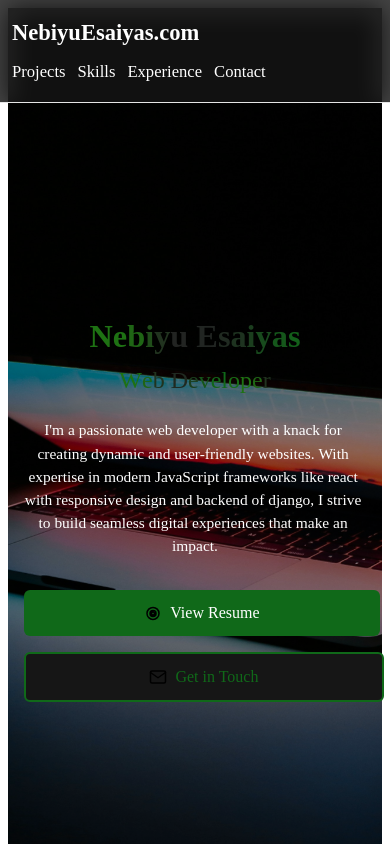
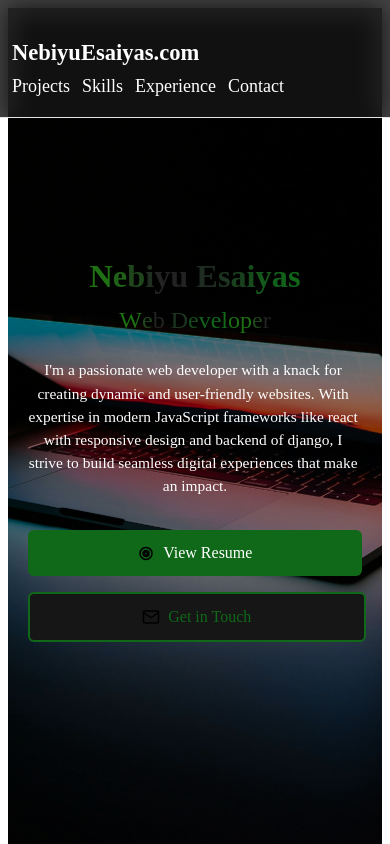
Before and after one commit to nebiyuu1954/My-Portfolio, a React (Vite) app: page / in a window 390 px wide. Shown: the top 844 px of the page. Built offline with nearby package versions, Linux system fonts and the light colour scheme.

Commit message:
updated responsivness

```diff
--- a/package.json
+++ b/package.json
@@ -11,6 +11,7 @@
   },
   "dependencies": {
     "@emailjs/browser": "^4.4.1",
+    "@vercel/analytics": "^1.5.0",
     "formik": "^2.4.6",
     "react": "^19.1.0",
     "react-dom": "^19.1.0",
--- a/src/components/contact/contact.css
+++ b/src/components/contact/contact.css
@@ -194,7 +194,7 @@
 
 @media (max-width: 768px) {
   .contact-section {
-    padding: 150px 0 100px;
+    padding: 140px 0 100px;
   }
 
   .contact-container {
--- a/src/components/header/Header.jsx
+++ b/src/components/header/Header.jsx
@@ -5,7 +5,7 @@ const Header = () => {
   return (
     <header>
       <div className="header-container">
-        <h1 className="logo">NebiyuEsaiyas.com</h1>
+        <h1 className="hlogo">NebiyuEsaiyas.com</h1>
         <nav>
           <a href="#projects">Projects</a>
           <a href="#skills">Skills</a>
--- a/src/components/header/header.css
+++ b/src/components/header/header.css
@@ -21,7 +21,7 @@ header {
   align-items: center;
 }
 
-.logo {
+.hlogo {
   font-size: clamp(20px, 2.5vw + 1rem, 36px);
   font-weight: 700;
   color: #ffffff;
@@ -31,6 +31,7 @@ header {
 nav {
   display: flex;
   gap: 30px;
+  margin-top: 5px;
 }
 
 nav a {
@@ -44,8 +45,8 @@ nav a {
 nav a:hover {
   color: #106919; /* Matches landing, skills, footer */
 }
-
-@media (max-width: 768px) {
+/*
+@media (max-width: 637px) {
   .header-container {
     flex-direction: column;
     align-items: flex-start;
@@ -66,3 +67,78 @@ nav a:hover {
     font-size: clamp(13px, 1.8vw + 0.6rem, 20px);
   }
 }
+
+
+
+@media (max-width: 668px) {
+  .header-container {
+    flex-direction: row;
+    align-items: flex-start;
+    padding: 20px 12px;
+    margin-top: 20px;
+  }
+
+  nav {
+    flex-wrap: wrap;
+    gap: 12px;
+    margin-right: 20px;
+  }
+
+  .logo {
+    font-size: clamp(30px, 2.5vw + 0.8rem, 28px);
+  }
+
+  nav a {
+    font-size: clamp(23px, 1.8vw + 0.6rem, 40px);
+  }
+} */
+
+
+  @media (max-width: 550px) {
+    header
+    .header-container {
+      display: flex;
+      flex-direction: column;
+      align-items: flex-start;
+      padding: 20px 12px;
+    }
+
+    nav {
+      display: flex;
+      flex-direction: row;
+      margin-top: 10px;
+      flex-wrap: wrap;
+      gap: 12px;
+    }
+
+    .hlogo {
+      font-size: clamp(18px, 2.5vw + 0.8rem, 28px);
+    }
+
+    nav a {
+      font-size: clamp(15px, 1.8vw + 0.6rem, 20px);
+    }
+  }
+
+  @media (max-width: 768px) {
+    .header-container {
+      flex-direction: row;
+      align-items: flex-start;
+      padding: 20px 12px;
+      margin-top: 20px;
+    }
+
+    nav {
+      flex-wrap: wrap;
+      gap: 12px;
+      margin-right: 15px;
+    }
+
+    .logo {
+      font-size: clamp(24px, 2.5vw + 0.8rem, 28px);
+    }
+
+    nav a {
+      font-size: clamp(18px, 1.8vw + 0.6rem, 30px);
+    }
+  }
--- a/src/components/landingpage/landingpage.css
+++ b/src/components/landingpage/landingpage.css
@@ -167,11 +167,11 @@
 
 @media (max-width: 768px) {
   .landing-section {
-    padding: 80px 0;
+    padding: 40px 10;
   }
 
   .landing-container {
-    padding: 0 16px;
+    padding: 0 20px;
   }
 
   .landing-content {
@@ -194,7 +194,7 @@
   .landing-buttons {
     flex-direction: column;
     gap: 16px;
-    width: 100%;
+    width: 95%;
   }
 
   .btn {
--- a/src/components/projects/Projects.jsx
+++ b/src/components/projects/Projects.jsx
@@ -7,9 +7,9 @@ const Projects = () => {
     {
       title: 'Telegram Bot Developer (Django) ',
       techStack: ['Django', 'Python','Mongo DB', 'Chapa Api', 'Telegram Api'],
-      githubLink: 'https://github.com/yourusername/ecommerce',
-      liveDemoLink: 'https://ecommerce-demo.com',
-      documentationLink: 'https://github.com/yourusername/ecommerce/blob/main/README.md',
+      githubLink: 'https://github.com/nebiyuu1954',
+      liveDemoLink: ' ',
+      documentationLink: ' ',
       description: [
         'Implemented a Telegram Group Bot for Tigat website using Django that has group restrictions and rules for keeping Community Guidelines',
         `Implemented a Telegram Bot for Tigat website using Django that has payment integration with Chapa's Api for Community payment`,
@@ -21,8 +21,8 @@ const Projects = () => {
       title: 'Personal Portfolio Website',
       techStack: ['React', 'Vite', 'Javascript','Html','Css'],
       githubLink: 'https://github.com/nebiyuu1954/My-Portfolio',
-      liveDemoLink: 'https://taskmanager-demo.com',
-      documentationLink: 'https://github.com/yourusername/taskmanager/blob/main/docs.md',
+      liveDemoLink: 'https://nebiyu-esaiyas.vercel.app/',
+      documentationLink: 'https://github.com/nebiyuu1954/My-Portfolio/blob/main/README.md',
       description: [
         'Designed and Developed intuitive Responsive UI with React ',
         'Implemented Interactive Skills Slider',
--- a/src/components/skills/skills.css
+++ b/src/components/skills/skills.css
@@ -186,7 +186,7 @@
 
 @media (max-width: 768px) {
   .skills-section {
-    padding: 80px 0 100px;
+    padding: 120px 0 100px;
   }
 
   .skills-container {
@@ -205,6 +205,7 @@
 
   .skill-category {
     min-width: 0;
+    max-height: 13rem ;
   }
 
   .category-title {
```
Also changed, not shown: 1 other file (tests, documents, lock files or other folders).
